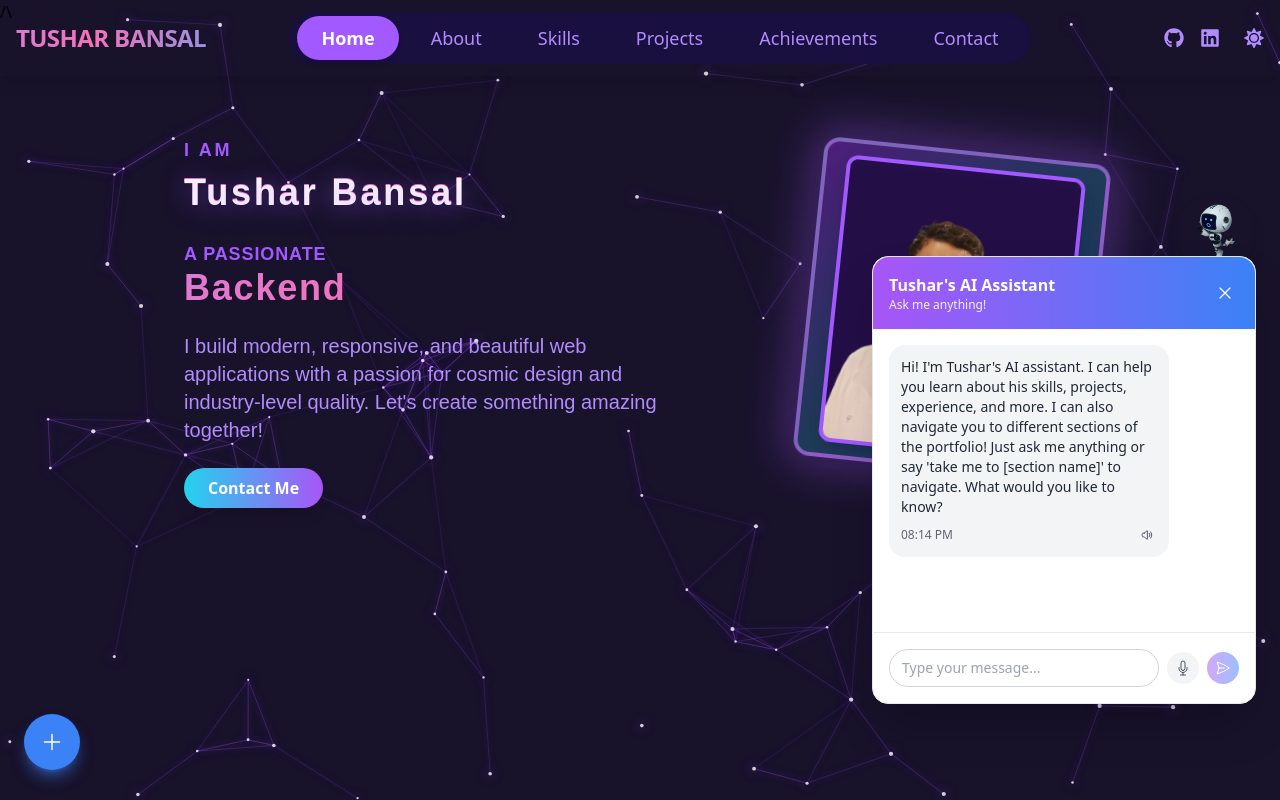
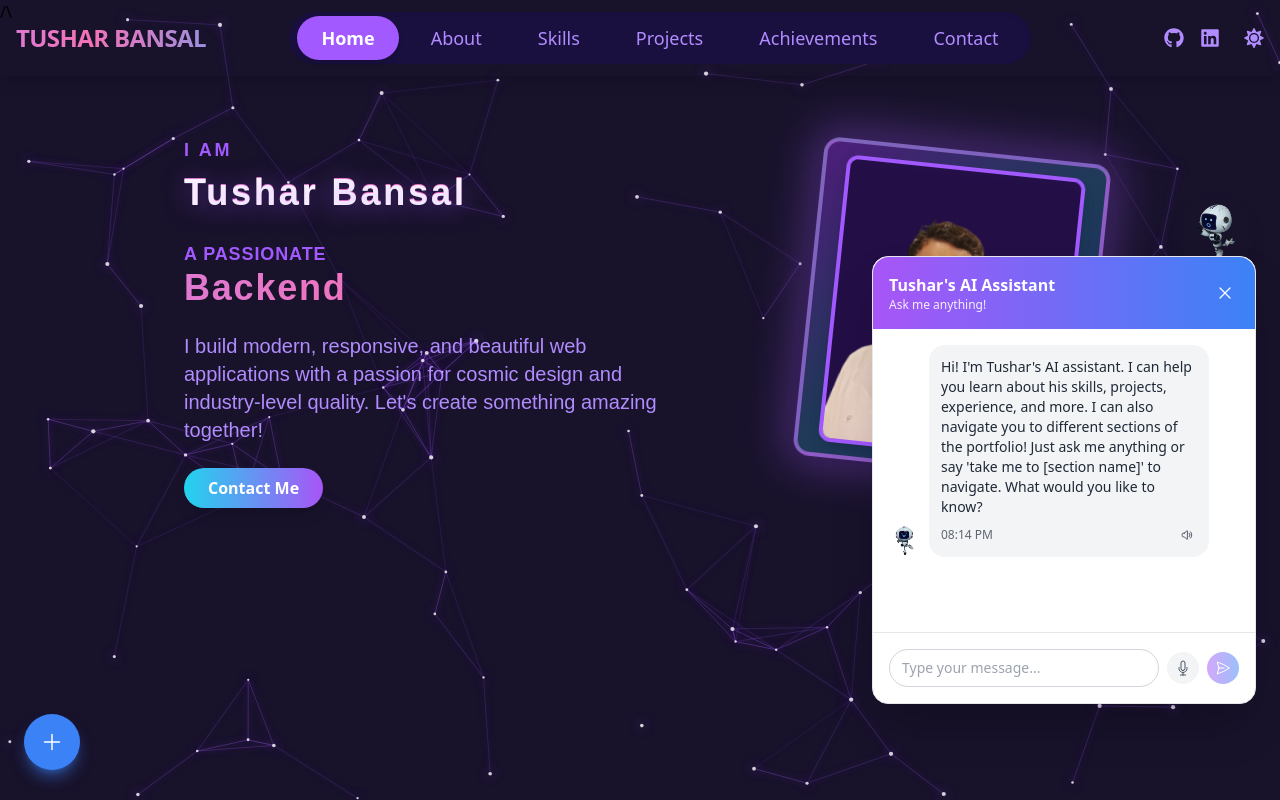
Before and after one commit to tusharbansal19/My-Portfolio, a React (Vite) app: page / in a window 1280 px wide. Both pictures are taken after a click on the button 1216 px from the left and 664 px from the top of the page. Shown: the top 800 px of the page. Built offline with nearby package versions, Linux system fonts and the light colour scheme.

Commit message:
sidebar bg update

```diff
--- a/src/components/ChatBot.jsx
+++ b/src/components/ChatBot.jsx
@@ -736,8 +736,19 @@ If you have a specific question that I can't answer, please visit the Contact se
                       delay: index * 0.1
                     }
                   }}
-                  className={`flex ${message.type === 'user' ? 'justify-end' : 'justify-start'}`}
+                  className={`flex ${message.type === 'user' ? 'justify-end' : 'justify-start'} items-end gap-2`}
                 >
+                  {/* Robot image for bot messages */}
+                  {message.type === 'bot' && (
+                    <div className="flex-shrink-0 w-8 h-8">
+                      <img
+                        src="/image/robot-2.png"
+                        alt="AI Assistant"
+                        className="w-full h-full object-contain"
+                      />
+                    </div>
+                  )}
+
                   <div
                     className={`max-w-[80%] p-3 rounded-2xl ${
                       message.type === 'user'
```
